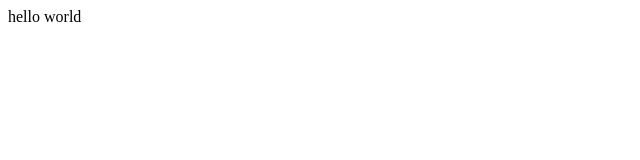
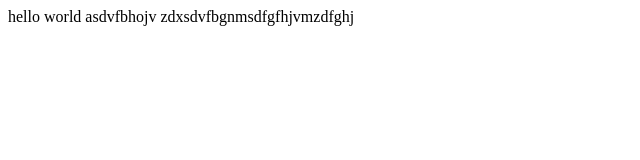
Before and after one commit to bobbymore2025/sample, a plain HTML site: page bobby/index.html in a window 1280 px wide. Shown: the whole page, without its empty margins (0-640 px from the left). Drawn offline with Linux system fonts and the light colour scheme.

Commit message:
Update index.html

```diff
--- a/bobby/index.html
+++ b/bobby/index.html
@@ -7,6 +7,6 @@
     <title>Document</title>
 </head>
 <body>
-    hello world
+    hello world asdvfbhojv zdxsdvfbgnmsdfgfhjvmzdfghj
 </body>
 </html>
```
